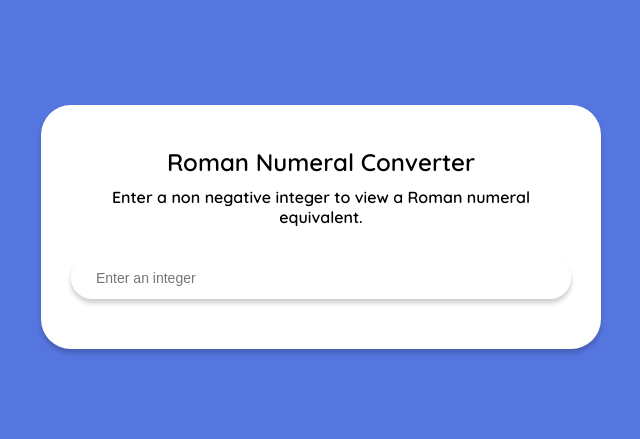
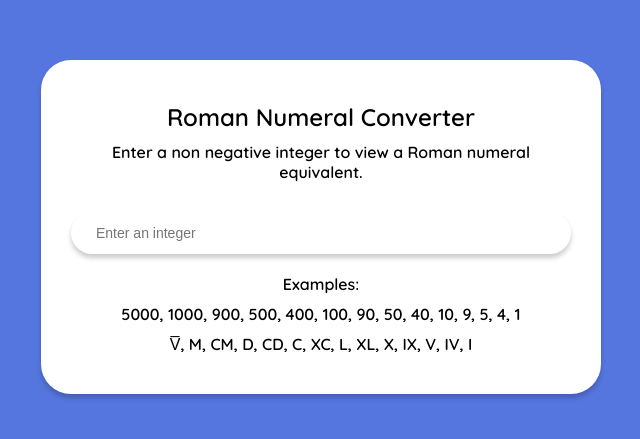
Before and after one commit to vijay0405/romanConversion, a plain HTML site: page index.html in a window 1280 px wide. Shown: the part 173-612 px from the top of the page, without its empty margins (319-959 px from the left). Drawn offline with Linux system fonts and the light colour scheme.

Commit message:
added info

```diff
--- a/index.html
+++ b/index.html
@@ -12,10 +12,17 @@
         <h2>Roman Numeral Converter</h2>
         <p>Enter a non negative integer to view a Roman numeral equivalent.</p>
         <div class="form-control">
-            <input id="inputField" type="number" class="input" placeholder="Enter an integer" oninput="convertInt()"/>
+            <input id="inputField" type="number" min="0" class="input" placeholder="Enter an integer" oninput="convertInt()"/>
             <!-- <button class="btn" id="convert" onclick='convertInt()'>Convert</button> -->
         </div>
         <p id="display"></p>
+
+        <div>
+            <p>Examples: </p>
+            <p>5000, 1000, 900, 500, 400, 100, 90, 50, 40, 10, 9, 5, 4, 1</p>
+            <p>V&#773, M, CM, D, CD, C, XC, L, XL, X, IX, V, IV, I</p>
+        </div>
+
     </div>
 
 </body>
```
